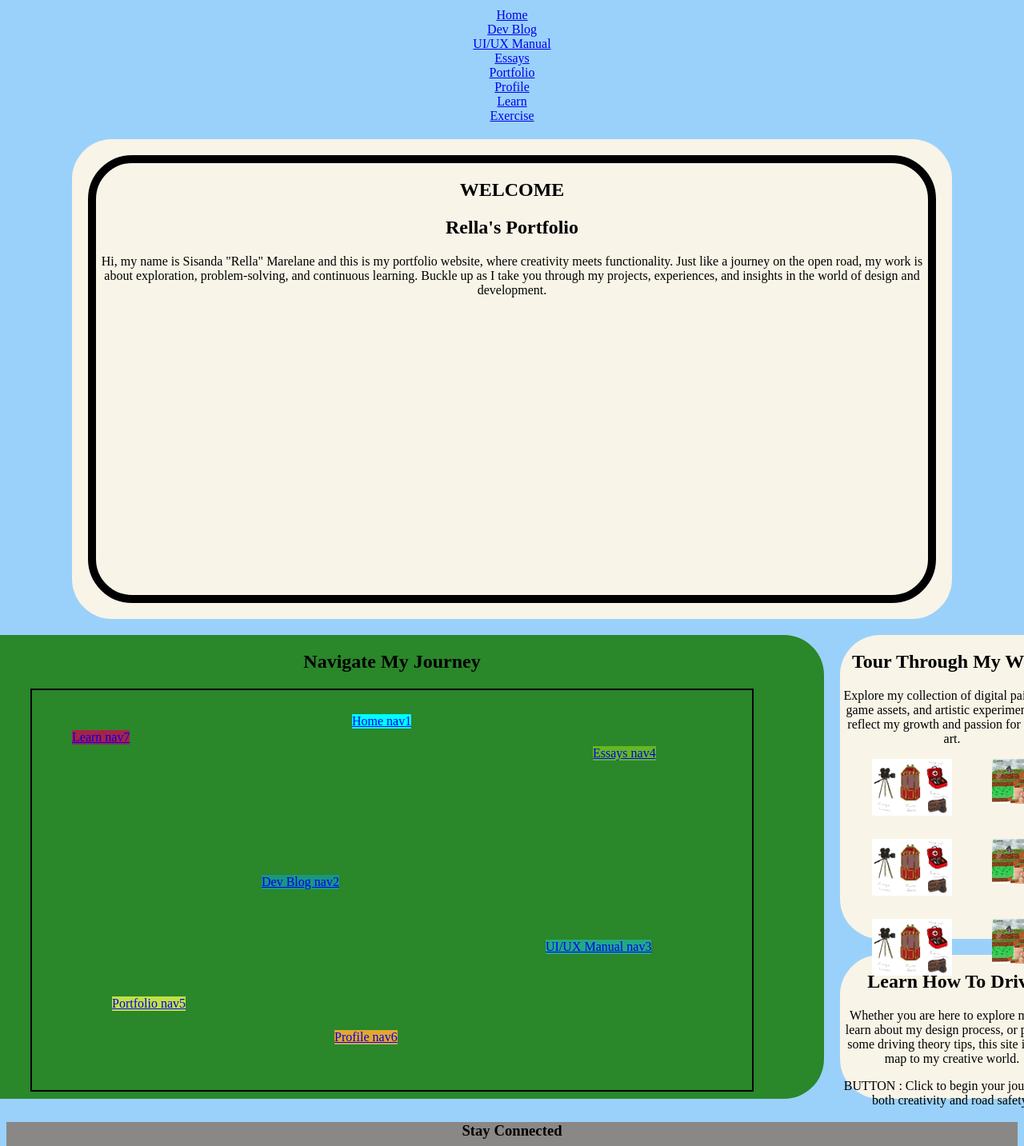
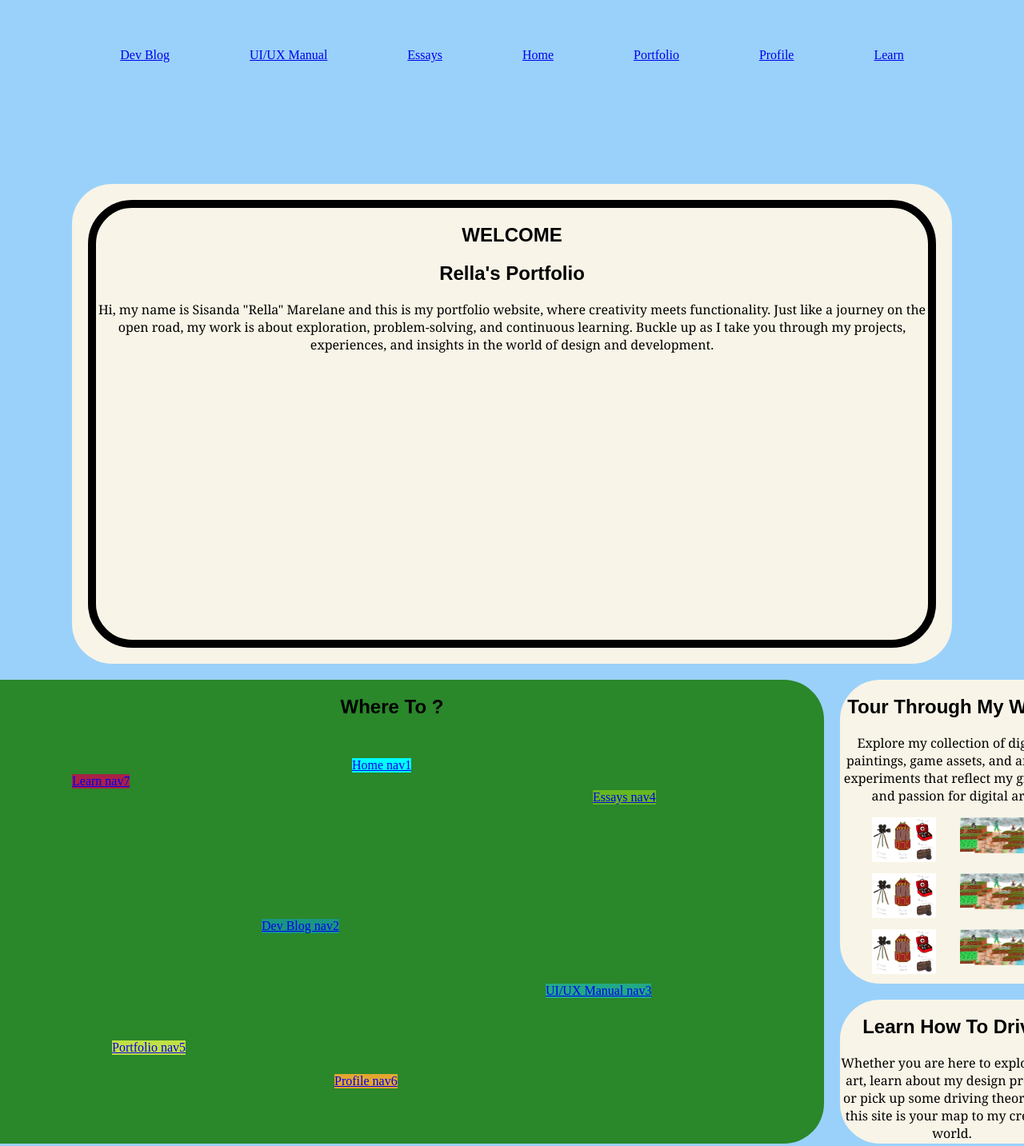
Before and after one commit to Rella400/DIGA3008A, a plain HTML site: page index.html in a window 1280 px wide. Shown: the top 1433 px of the page at 80% size. Drawn offline with Linux system fonts and the light colour scheme.

Commit message:
Positioned everything

```diff
--- a/css/universal.css
+++ b/css/universal.css
@@ -13,6 +13,23 @@ section{
     border-radius: 50px;
 }
 
+.header{
+    display: flex;
+    justify-content: center;
+}
+
+.nav{
+  display: flex;
+  justify-content: center;
+  width: 1400px;
+  height: 200px;
+  align-content: center;
+}
+
+.nav li{
+    margin: 50px;
+}
+
 .centerWelcome{
     display: flex;
     justify-content: center;
@@ -26,6 +43,18 @@ section{
             align-items: center;
             justify-content: center;
          }
+
+h1{
+    font-family: 'Overpass', sans-serif;
+}
+
+h2{
+    font-family: Arial, Helvetica, sans-serif;
+}
+
+p{
+    font-family: Georgia, 'Times New Roman', Times, serif;
+}
 
 .inner{
 
@@ -72,7 +101,6 @@ justify-items: center;
 .navList{
     width: 900px;
     height: 500px;
-    border: 2px solid  black;
     position: relative;
 }
 
@@ -147,14 +175,15 @@ ul {
 
 
 .map-img{
-    width:100px;
+    width:80px;
     height: auto;
+    margin: 0;
 }
 
 .indexImages{
     display: grid;
-    grid-template-rows: 100px 100px 100px;
-    grid-template-columns: 150px 150px;
+    grid-template-rows: 70px 70px 70px;
+    grid-template-columns: 110px 110px;
 }
 
 
--- a/index.html
+++ b/index.html
@@ -11,21 +11,21 @@
 </head>
 <body>
 
-    <section>
+    <section class="header">
 
     <header id="home">
 
     <!-- Navigation Bar -->
         <nav>
-            <ul>
-                <li><a href="index.html">Home</a></li>
+            <ul class="nav">
+
                 <li><a href="pages/blog.html">Dev Blog</a></li>
                 <li><a href="pages/design.html">UI/UX Manual</a></li>
                 <li><a href="pages/essays.html">Essays</a></li>
+                <li><a href="index.html">Home</a></li>
                 <li><a href="pages/portfolio.html">Portfolio</a></li>
                 <li><a href="pages/profile.html">Profile</a></li>
                 <li><a href="pages/learn.html">Learn</a></li>
-                <li><a href="pages/exercise.html">Exercise</a></li>
             </ul>
         </nav>
     </header>
@@ -54,7 +54,7 @@
 
         <section class="map">
 
-            <h2>Navigate My Journey</h2>
+            <h2>Where To ?</h2>
 
             <!-- Navigation Bar -->
                 <nav>
```
Also changed, not shown: pages/blog.html (+1 -1 lines), pages/blog1.html (+1 -1 lines), pages/blog2.html (+1 -1 lines), pages/blog3.html (+1 -1 lines), pages/blog4.html (+1 -1 lines), pages/design.html (+1 -1 lines), pages/essay1.html (+1 -1 lines), pages/essay2.html (+1 -1 lines), pages/essay3.html (+1 -1 lines), pages/essays.html (+1 -1 lines), pages/learn.html (+1 -1 lines), pages/portfolio.html (+1 -1 lines), pages/profile.html (+1 -1 lines).
